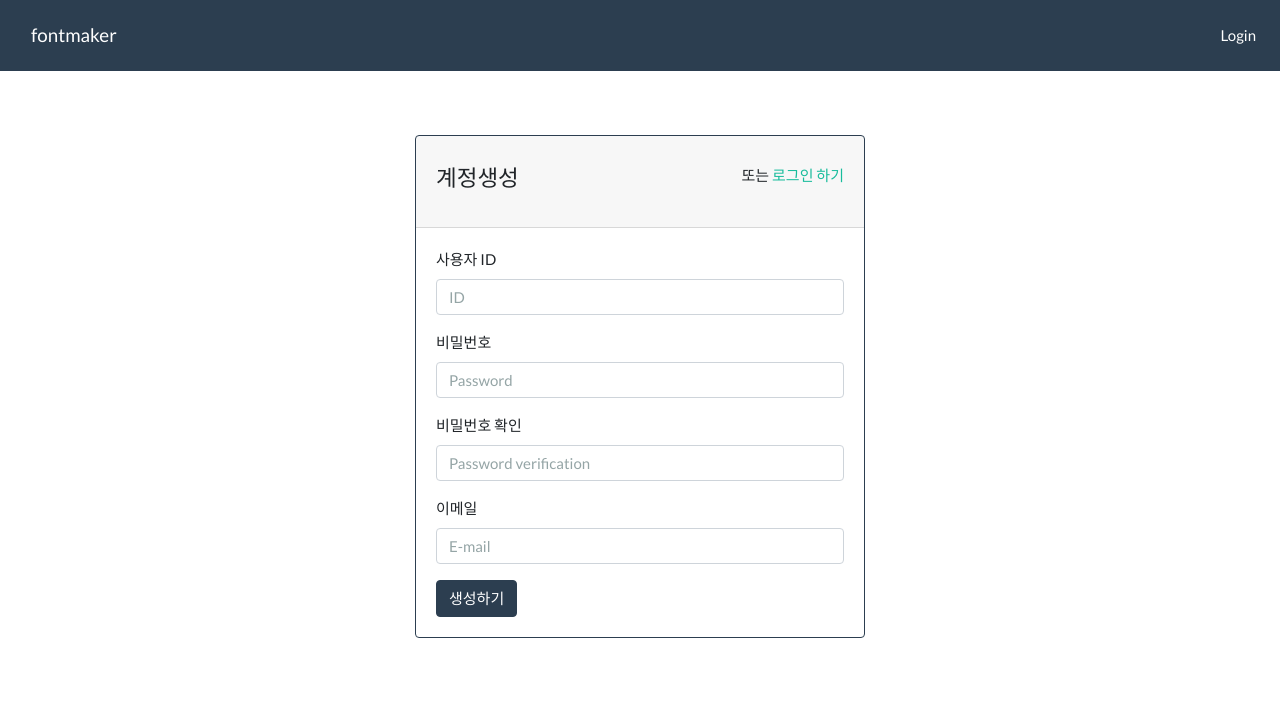
After one commit to Howon-Shin/SaaS-font, a Django app: page /signup/ in a window 1280 px wide. The commit adds this page. Shown: the top 718 px of the page. Run offline with Django 3.2, Linux system fonts and the light colour scheme; some libraries are stand-ins or nearby versions.

Commit message:
로그인/계정생성 (+layered 팝업 초기 세팅)

```diff
--- /dev/null
+++ b/fontmaker/forms.py
@@ -0,0 +1,11 @@
+from django import forms
+from django.contrib.auth.forms import UserCreationForm
+from django.contrib.auth.models import User
+
+
+class UserForm(UserCreationForm):
+    email = forms.EmailField(label="이메일")
+
+    class Meta:
+        model = User
+        fields = ("username", "password1", "password2", "email")
--- a/fontmaker/static/css/styles.css
+++ b/fontmaker/static/css/styles.css
@@ -21,8 +21,80 @@ html, body
 .card
 {
     width: 450px;
-    float: left;
 }
+
+.pop-layer .pop-container {
+  padding: 20px 25px;
+}
+
+.pop-layer p.ctxt {
+  color: #666;
+  line-height: 25px;
+}
+
+.pop-layer .btn-r {
+  width: 100%;
+  margin: 10px 0 20px;
+  padding-top: 10px;
+  border-top: 1px solid #DDD;
+  text-align: right;
+}
+
+.pop-layer {
+  display: none;
+  position: absolute;
+  top: 50%;
+  left: 50%;
+  width: 410px;
+  height: auto;
+  background-color: #fff;
+  border: 5px solid #3571B5;
+  z-index: 10;
+}
+
+.dim-layer {
+  display: none;
+  position: fixed;
+  _position: absolute;
+  top: 0;
+  left: 0;
+  width: 100%;
+  height: 100%;
+  z-index: 100;
+}
+
+.dim-layer .dimBg {
+  position: absolute;
+  top: 0;
+  left: 0;
+  width: 100%;
+  height: 100%;
+  background: #000;
+  opacity: .5;
+  filter: alpha(opacity=50);
+}
+
+.dim-layer .pop-layer {
+  display: block;
+}
+
+a.btn-layerClose {
+  display: inline-block;
+  height: 25px;
+  padding: 0 14px 0;
+  border: 1px solid #304a8a;
+  background-color: #3f5a9d;
+  font-size: 13px;
+  color: #fff;
+  line-height: 25px;
+}
+
+a.btn-layerClose:hover {
+  border: 1px solid #091940;
+  background-color: #1f326a;
+  color: #fff;
+}
+
 
 /************ draw-font ************/
 .pj-container
--- /dev/null
+++ b/fontmaker/static/js/jquery.js
@@ -0,0 +1,40 @@
+$(document).ready(function(){
+    $('.card-title').click(function(){
+        var $href = $(this).attr('href');
+        layer_popup($href);
+        console.log('jquery');
+    });
+});
+
+function layer_popup(el) {
+
+    var $el = $(el);    //레이어의 id를 $el 변수에 저장
+    var isDim = $el.prev().hasClass('dimBg'); //dimmed 레이어를 감지하기 위한 boolean 변수
+
+    isDim ? $('.dim-layer').fadeIn() : $el.fadeIn();
+
+    var $elWidth = ~~($el.outerWidth()),
+        $elHeight = ~~($el.outerHeight()),
+        docWidth = $(document).width(),
+        docHeight = $(document).height();
+
+    // 화면의 중앙에 레이어를 띄운다.
+    if ($elHeight < docHeight || $elWidth < docWidth) {
+        $el.css({
+            marginTop: -$elHeight/2,
+            marginLeft: -$elWidth/2
+        })
+    } else {
+        $el.css({top: 0, left: 0});
+    }
+
+    $el.find('a.btn-layerClose').click(function(){
+        isDim ? $('.dim-layer').fadeOut() : $el.fadeOut(); // 닫기 버튼을 클릭하면 레이어가 닫힌다.
+        return false;
+    });
+
+    $('.layer .dimBg').click(function(){
+        $('.dim-layer').fadeOut();
+        return false;
+    });
+}
--- a/fontmaker/templates/base_generic.html
+++ b/fontmaker/templates/base_generic.html
@@ -4,23 +4,40 @@
     {% block title %}<title>fontmaker</title>{% endblock %}
     <meta charset="utf-8">
     <meta name="viewport" content="width=device-width, initial-scale=1">
-    <link rel="stylesheet" href="https://cdn.jsdelivr.net/npm/bootswatch@4.5.2/dist/flatly/bootstrap.min.css" integrity="sha384-qF/QmIAj5ZaYFAeQcrQ6bfVMAh4zZlrGwTPY7T/M+iTTLJqJBJjwwnsE5Y0mV7QK" crossorigin="anonymous">
+    <script src="https://ajax.googleapis.com/ajax/libs/jquery/3.6.0/jquery.min.js"></script>
+    <link rel="stylesheet" href="https://cdn.jsdelivr.net/npm/bootswatch@4.5.2/dist/flatly/bootstrap.min.css"
+          integrity="sha384-qF/QmIAj5ZaYFAeQcrQ6bfVMAh4zZlrGwTPY7T/M+iTTLJqJBJjwwnsE5Y0mV7QK" crossorigin="anonymous">
     {% load static %}
     <link rel="stylesheet" href="{% static 'css/styles.css' %}">
+    {% load static %}
+    <script src="{% static 'js/jquery.js' %}"></script>
 </head>
 <body>
 <nav class="navbar navbar-expand-lg navbar-dark bg-primary">
     <div class="container-fluid">
-            <a class="navbar-brand" href="{% url 'intro' %}">fontmaker</a>
+        <a class="navbar-brand" href="{% url 'index' %}">fontmaker</a>
+    </div>
+    <div class="collapse navbar-collapse" id="navbarColor01">
+        <ul class="navbar-nav me-auto">
+            {% if user.is_authenticated %}
+            <li class="nav-item">
+                <a class="nav-link" href="{% url 'logout' %}">Logout</a>
+            </li>
+            {% else %}
+            <li class="nav-item">
+                <a class="nav-link" href="{% url 'login' %}">Login</a>
+            </li>
+            {% endif %}
+        </ul>
     </div>
 </nav>
-    <div class="container" >
-        {% block body %}
+{% block content %}
+<div class="container">
     <div class="inner-container">
         <div class="card border-primary mb-3">
             <div class="card-header">Index</div>
             <div class="card-body">
-                    <a class="card-title" href="{% url 'draw' pk=1 %}" style="font-size:1.5em">새로 만들기</a>
+                <a class="card-title" href="#layer2" style="font-size:1.5em">새로 만들기</a>
                 <p class="card-text">Make new font file.</p>
                 <br>
                 <a class="card-title" href="{% url 'draw' pk=1 %}" style="font-size:1.5em">프로젝트 불러오기</a>
@@ -28,7 +45,28 @@
             </div>
         </div>
     </div>
+</div>
+
+<div class="dim-layer">
+    <div class="dimBg"></div>
+    <div id="layer2" class="pop-layer">
+        <div class="pop-container">
+            <div class="pop-conts">
+                <!--content //-->
+                <p class="ctxt mb20">Thank you.<br>
+                    Your registration was submitted successfully.<br>
+                    Selected invitees will be notified by e-mail on JANUARY 24th.<br><br>
+                    Hope to see you soon!
+                </p>
+
+                <div class="btn-r">
+                    <a href="#" class="btn-layerClose">Close</a>
+                </div>
+                <!--// content-->
+            </div>
+        </div>
+    </div>
+</div>
 {% endblock %}
-    </div>
 </body>
 </html>
--- /dev/null
+++ b/fontmaker/templates/registration/form_errors.html
@@ -0,0 +1,15 @@
+{% if form.errors %}
+    {% for field in form %}
+        {% for error in field.errors %}  <!-- 필드 오류를 출력한다. -->
+            <div class="alert alert-danger">
+                <strong>{{ field.label }}</strong>
+                {{ error }}
+            </div>
+        {% endfor %}
+    {% endfor %}
+    {% for error in form.non_field_errors %}   <!-- 넌필드 오류를 출력한다. -->
+        <div class="alert alert-danger">
+            <strong>{{ error }}</strong>
+        </div>
+    {% endfor %}
+{% endif %}
--- /dev/null
+++ b/fontmaker/templates/registration/signup.html
@@ -0,0 +1,47 @@
+{% extends "base_generic.html" %}
+{% block content %}
+<div class="container">
+    <div class="container my-3">
+        <div class="card border-primary mb-3">
+            <div class="card-header">
+                <div class="row my-3">
+                    <div class="col-4">
+                        <h4>계정생성</h4>
+                    </div>
+                    <div class="col-8 text-right">
+                        <span>또는 <a href="{% url 'login' %}">로그인 하기</a></span>
+                    </div>
+                </div>
+            </div>
+            <div class="card-body">
+                <form method="post" class="post-form" action="{% url 'signup' %}">
+                    {% csrf_token %}
+                    {% include "./form_errors.html" %}
+                    <div class="form-group">
+                        <label for="username">사용자 ID</label>
+                        <input type="text" class="form-control" name="username" id="username"
+                               value="{{ form.username.value|default_if_none:'' }}" placeholder="ID">
+                    </div>
+                    <div class="form-group">
+                        <label for="password1">비밀번호</label>
+                        <input type="password" class="form-control" name="password1" id="password1"
+                               value="{{ form.password1.value|default_if_none:'' }}" placeholder="Password">
+                    </div>
+                    <div class="form-group">
+                        <label for="password2">비밀번호 확인</label>
+                        <input type="password" class="form-control" name="password2" id="password2"
+                               value="{{ form.password2.value|default_if_none:'' }}"
+                               placeholder="Password verification">
+                    </div>
+                    <div class="form-group">
+                        <label for="email">이메일</label>
+                        <input type="text" class="form-control" name="email" id="email"
+                               value="{{ form.email.value|default_if_none:'' }}" placeholder="E-mail">
+                    </div>
+                    <button type="submit" class="btn btn-primary">생성하기</button>
+                </form>
+            </div>
+        </div>
+    </div>
+</div>
+{% endblock %}
--- a/fontmaker/urls.py
+++ b/fontmaker/urls.py
@@ -3,6 +3,6 @@ from fontmaker import views
 
 
 urlpatterns = [
-    path('', views.intro, name='intro'),
+    path('', views.index, name='index'),
     path('draw/<int:pk>/', views.draw, name='draw'),
 ]
--- a/fontmaker/views.py
+++ b/fontmaker/views.py
@@ -1,18 +1,38 @@
-from django.shortcuts import render
+from django.contrib.auth import authenticate, login
+from django.shortcuts import render, redirect
+from fontmaker.forms import UserForm
 
 
-def intro(request):
+def index(request):
     """처음 보게 되는 홈페이지"""
     return render(request, 'base_generic.html')
 
 
 def draw(request, pk):
-    remains_askii = 0  # 97
+    remains_ascii = 0  # 97
     remains_hangul = 0  # 11172
     remains_jamo = 0  # 67
     context = {
-        'remains_askii': remains_askii,
+        'remains_ascii': remains_ascii,
         'remains_hangul': remains_hangul,
         'remains_jamo': remains_jamo,
     }
     return render(request, 'draw_font.html', context)
+
+
+def signup(request):
+    """
+    계정생성
+    """
+    if request.method == "POST":
+        form = UserForm(request.POST)
+        if form.is_valid():
+            form.save()
+            username = form.cleaned_data.get('username')
+            raw_password = form.cleaned_data.get('password1')
+            user = authenticate(username=username, password=raw_password)  # 사용자 인증
+            login(request, user)  # 로그인
+            return redirect('index')
+    else:
+        form = UserForm()
+    return render(request, 'registration/signup.html', {'form': form})
--- a/signal1/settings.py
+++ b/signal1/settings.py
@@ -55,7 +55,7 @@ ROOT_URLCONF = 'signal1.urls'
 TEMPLATES = [
     {
         'BACKEND': 'django.template.backends.django.DjangoTemplates',
-        'DIRS': [],
+        'DIRS': ['./templates'],
         'APP_DIRS': True,
         'OPTIONS': {
             'context_processors': [
@@ -124,3 +124,6 @@ STATIC_URL = '/static/'
 # https://docs.djangoproject.com/en/3.2/ref/settings/#default-auto-field
 
 DEFAULT_AUTO_FIELD = 'django.db.models.BigAutoField'
+
+LOGIN_REDIRECT_URL = '/'
+LOGOUT_REDIRECT_URL = '/'
--- a/signal1/urls.py
+++ b/signal1/urls.py
@@ -14,14 +14,19 @@ Including another URLconf
     2. Add a URL to urlpatterns:  path('blog/', include('blog.urls'))
 """
 from django.contrib import admin
+from django.contrib.auth import views as auth_views
 from django.conf import settings
 from django.conf.urls import include
 from django.conf.urls.static import static
 from django.views.generic import RedirectView
 from django.urls import path
+from fontmaker import views
 
 urlpatterns = [
     path('admin/', admin.site.urls),
     path('fontmaker/', include('fontmaker.urls')),
     path('', RedirectView.as_view(url='/fontmaker/', permanent=True)),
+    path('login/', auth_views.LoginView.as_view(), name='login'),
+    path('logout/', auth_views.LogoutView.as_view(), name='logout'),
+    path('signup/', views.signup, name='signup'),
 ] + static(settings.STATIC_URL, document_root=settings.STATIC_ROOT)
```
Also changed, not shown: fontmaker/templates/draw_font.html (+7 -2 lines), fontmaker/templates/registration/login.html (added, +37 -0 lines). Lines whose indentation alone changed are shown as unchanged.
